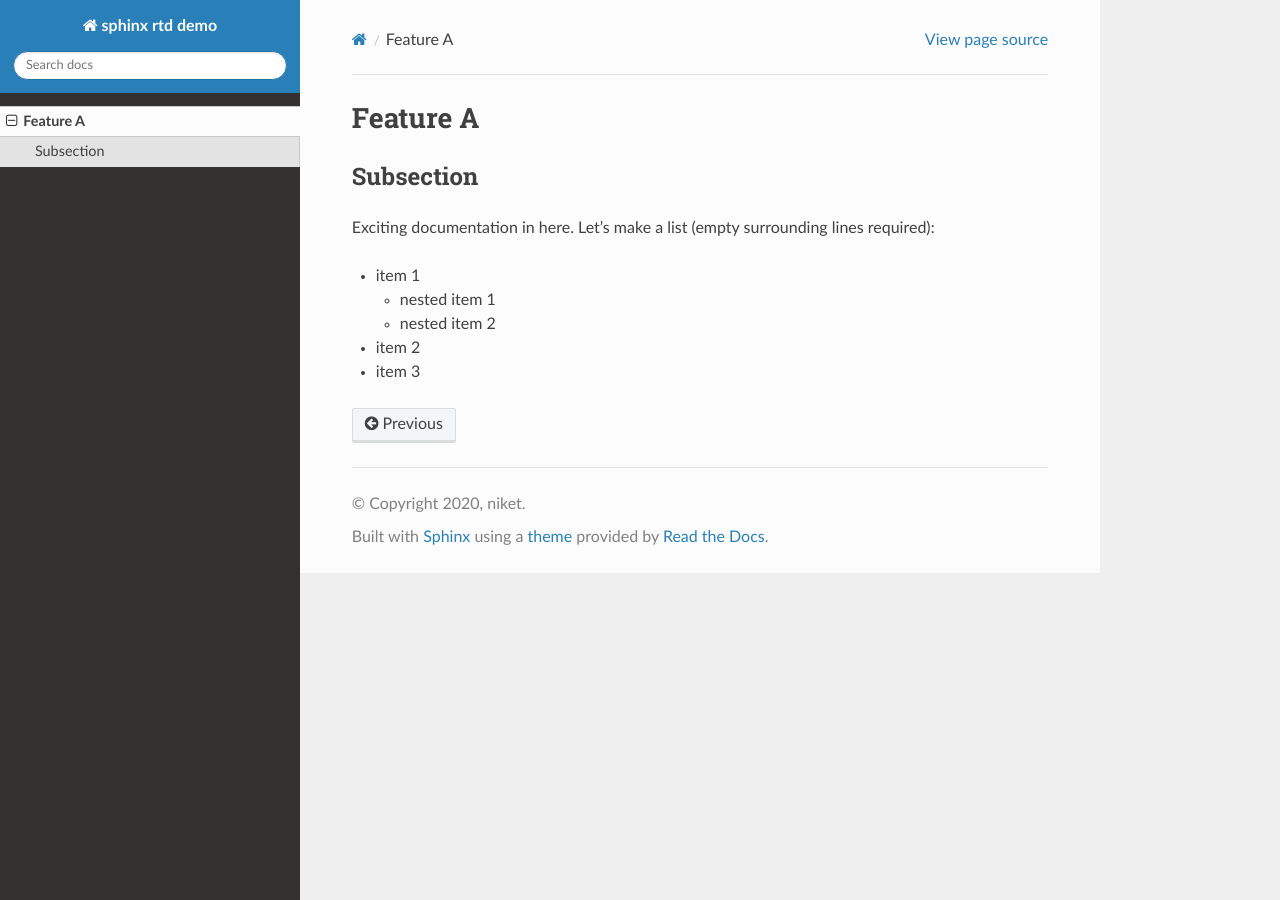
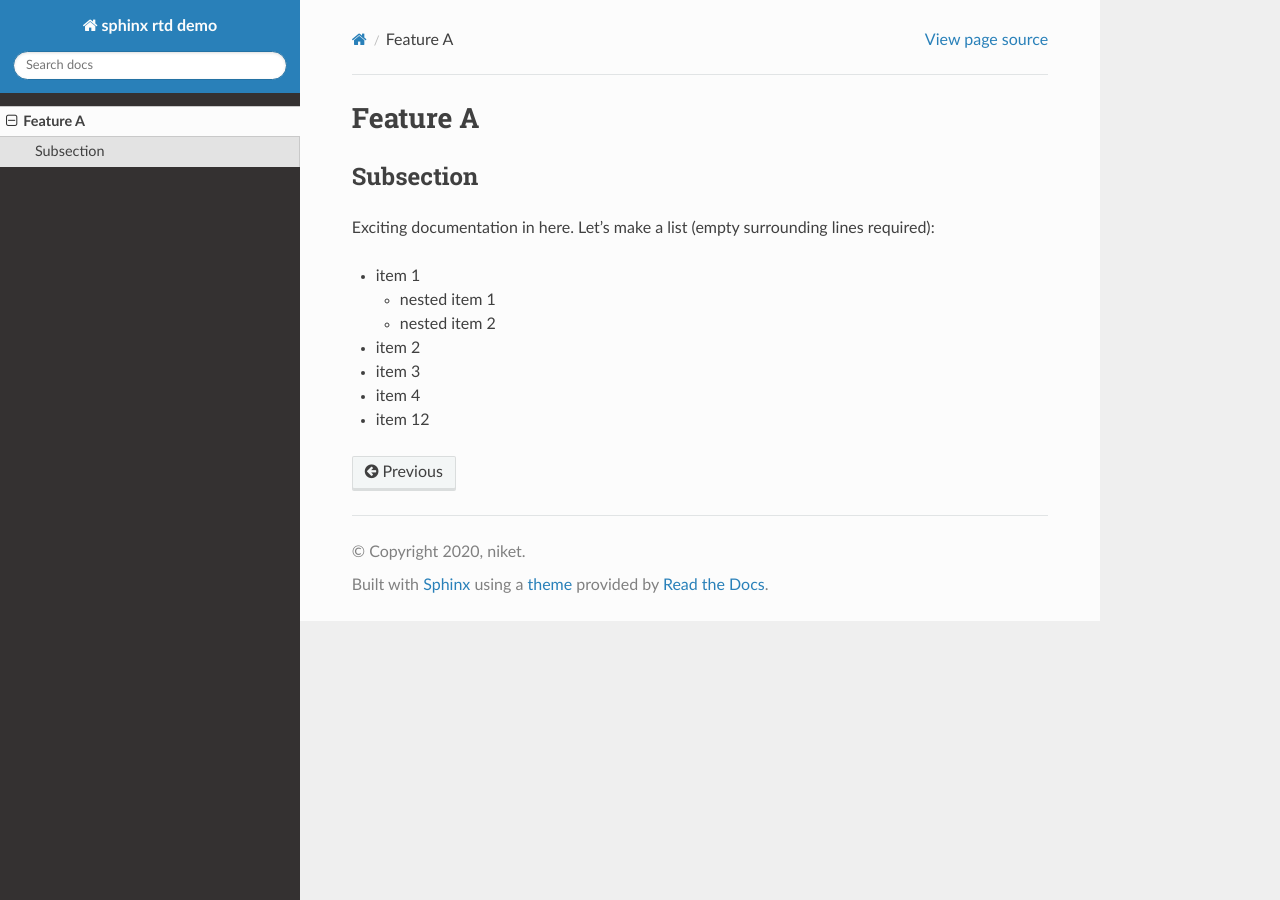
Before and after one commit to niketagrawal/sphinx-rtd-demo, a Sphinx documentation site: the page built from docs/feature-a.rst, in a window 1280 px wide. Built offline with Sphinx 7.4.7 and the Read the Docs theme 2.0.0, drawn with Linux system fonts in a browser that asks for light colours.

Commit message:
update feature doc

```diff
--- a/docs/feature-a.rst
+++ b/docs/feature-a.rst
@@ -15,3 +15,5 @@ Let's make a list (empty surrounding lines required):
 
 - item 2
 - item 3
+- item 4
+- item 12
```
